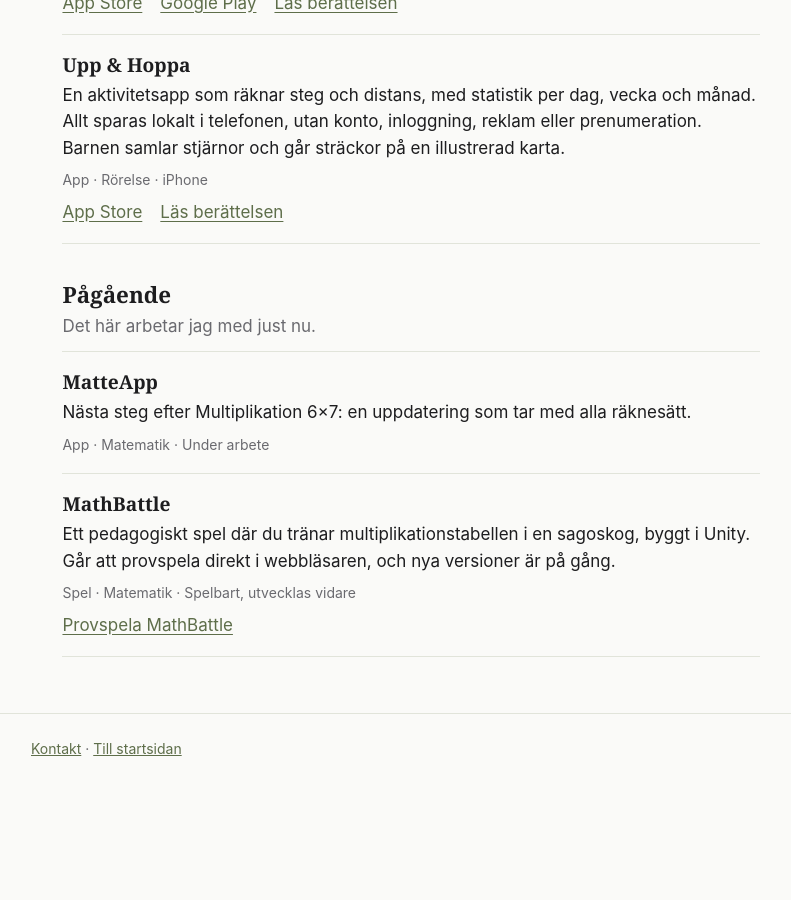
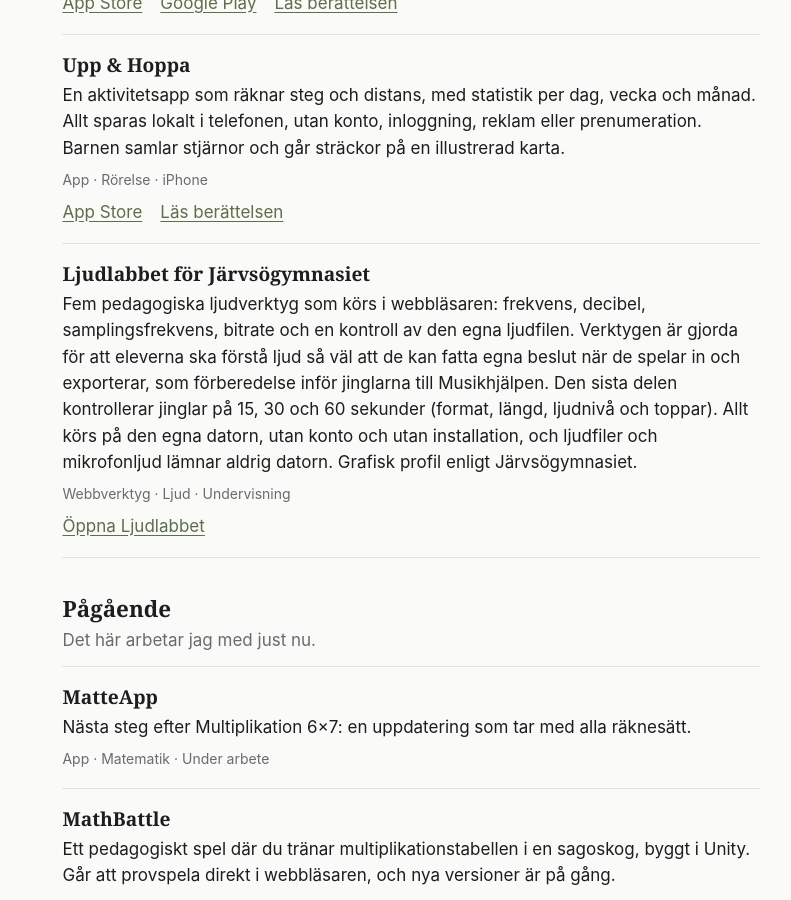
Before and after one commit to jberndes/jberndes.github.io, a Jekyll site: the page built from projekt/index.html, in a window 1280 px wide and 900 px high, scrolled down 1039 px. Shown: the whole window, without its empty margins (229-1020 px from the left). Built offline with Jekyll 4.4.1, drawn with Linux system fonts in a browser that asks for light colours; before the commit the page ends 1847 px from its top, so only the background shows below that.

Commit message:
Lägg till Ljudlabbet för Järvsögymnasiet

```diff
--- a/index.html
+++ b/index.html
@@ -558,6 +558,11 @@
             <p>Spel där du tränar multiplikationstabellen i en sagoskog. Provspela direkt i webbläsaren.</p>
             <span class="typ">Spel · Matematik</span>
           </li>
+          <li>
+            <h3><a href="https://ljudlabbet-jarvgym.vercel.app" target="_blank" rel="noopener">Ljudlabbet för Järvsögymnasiet<span class="dold"> (öppnas i ny flik)</span></a></h3>
+            <p>Fem pedagogiska ljudverktyg som körs i webbläsaren: frekvens, decibel, samplingsfrekvens, bitrate och en kontroll av den egna ljudfilen. Gjorda för att eleverna ska förstå ljud så väl att de kan fatta egna beslut när de spelar in och exporterar.</p>
+            <span class="typ">Webbverktyg · Ljud</span>
+          </li>
         </ul>
         <p class="alla"><a href="/projekt/">Alla projekt</a></p>
       </section>
--- a/projekt/index.html
+++ b/projekt/index.html
@@ -9,7 +9,7 @@
   <meta name="theme-color" media="(prefers-color-scheme: light)" content="#fafaf8">
   <meta name="theme-color" media="(prefers-color-scheme: dark)" content="#131512">
   <title>Projekt – Joakim Berndes</title>
-  <meta name="description" content="Projekt av Joakim Berndes: webbspelet Mattegalaxen, JEM-1 Groovestation, StoryFrame och apparna Multiplikation 6×7 och Upp &amp; Hoppa. Dessutom pågående arbete med MatteApp och MathBattle.">
+  <meta name="description" content="Projekt av Joakim Berndes: webbspelet Mattegalaxen, JEM-1 Groovestation, StoryFrame, ljudverktygen i Ljudlabbet och apparna Multiplikation 6×7 och Upp &amp; Hoppa. Dessutom pågående arbete med MatteApp och MathBattle.">
   <link rel="canonical" href="https://joakimberndes.se/projekt/">
   <meta property="og:title" content="Projekt – Joakim Berndes">
   <meta property="og:description" content="Appar, spel och verktyg för lärande och skapande.">
@@ -133,6 +133,12 @@
             <li><a href="/blogg/upp-och-hoppa/">Läs berättelsen</a></li>
           </ul>
         </li>
+        <li>
+          <h3>Ljudlabbet för Järvsögymnasiet</h3>
+          <p>Fem pedagogiska ljudverktyg som körs i webbläsaren: frekvens, decibel, samplingsfrekvens, bitrate och en kontroll av den egna ljudfilen. Verktygen är gjorda för att eleverna ska förstå ljud så väl att de kan fatta egna beslut när de spelar in och exporterar, som förberedelse inför jinglarna till Musikhjälpen. Den sista delen kontrollerar jinglar på 15, 30 och 60 sekunder (format, längd, ljudnivå och toppar). Allt körs på den egna datorn, utan konto och utan installation, och ljudfiler och mikrofonljud lämnar aldrig datorn. Grafisk profil enligt Järvsögymnasiet.</p>
+          <p class="typ">Webbverktyg · Ljud · Undervisning</p>
+          <ul class="lankar"><li><a href="https://ljudlabbet-jarvgym.vercel.app" target="_blank" rel="noopener">Öppna Ljudlabbet<span class="dold"> (öppnas i ny flik)</span></a></li></ul>
+        </li>
       </ul>
 
       <h2>Pågående</h2>
--- a/sitemap.xml
+++ b/sitemap.xml
@@ -96,7 +96,7 @@
   </url>
   <url>
     <loc>https://joakimberndes.se/projekt/</loc>
-    <lastmod>2026-10-23</lastmod>
+    <lastmod>2026-11-13</lastmod>
   </url>
   <url>
     <loc>https://joakimberndes.se/projekt/mathbattle/</loc>
```
